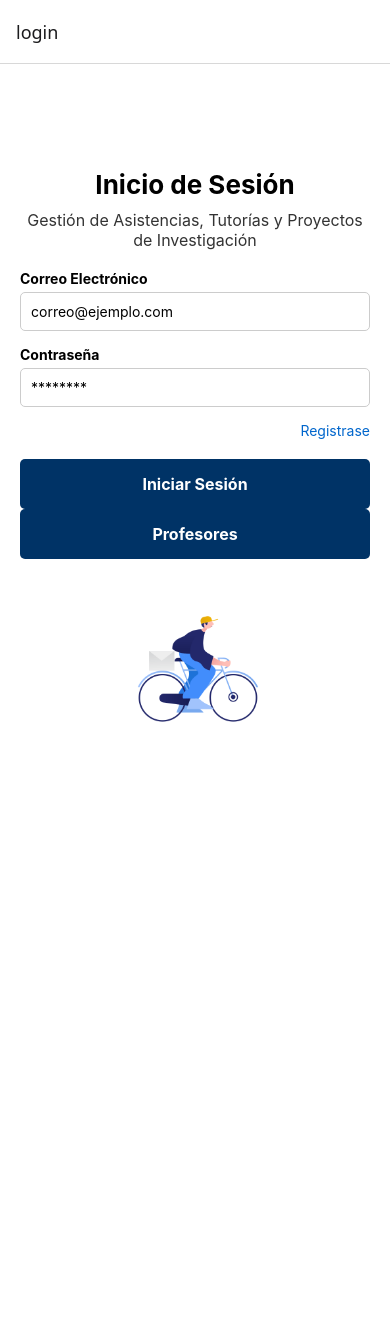
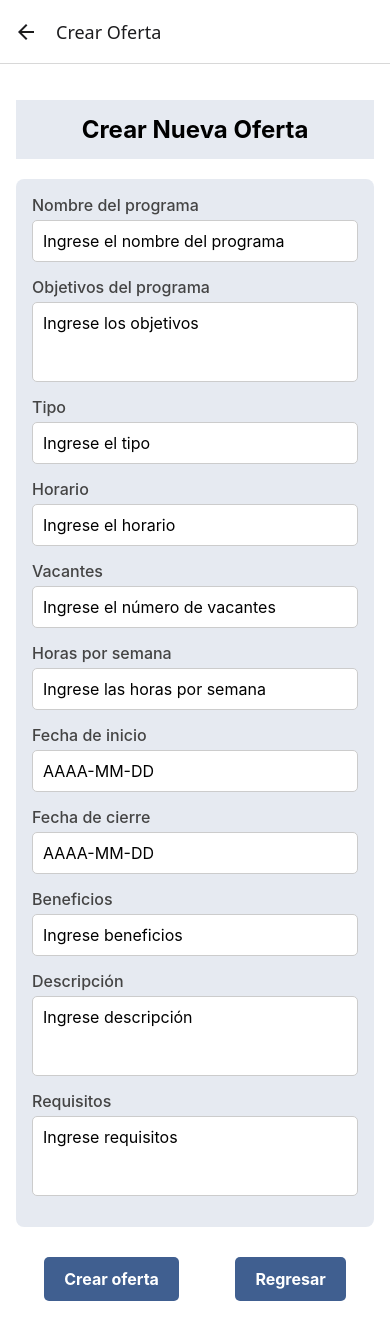
Before and after one commit to Jeshon04CRC/ProyectoAP, a React Native app: screen /creacionOfertasProfesores in a window 390 px wide. Shown: the top 1340 px of the page. Before the commit the page ends 844 px from the top, so only its background shows below. Built offline with nearby package versions, Linux system fonts and the light colour scheme.

Commit message:
Update de evaluacion y Pantalla de ofertas lista

```diff
--- a/App.js
+++ b/App.js
@@ -16,6 +16,8 @@ import HomePage from './src/Screens/Profesores/homePage';
 import RegistroEdicion from './src/Screens/Profesores/registroEdicion';
 import GestionAsignaturas from './src/Screens/Profesores/gestionAsignaturas';
 import EvaluacionRetroalimentacion from './src/Screens/Profesores/evaluacionRetroalimentacion';
+import creacionOfertas from './src/Screens/Profesores/creacionOfertas';
+
 
 const Stack = createStackNavigator();
 
@@ -38,10 +40,11 @@ export default function App() {
         <Stack.Screen name="cursosEscuela" component={cursosEscuelaScreen} />
 
         {/* Module Profesores*/}
-        <Stack.Screen name="HomePageProfesores" component={HomePage} />
-        <Stack.Screen name="registroEdicion" component={RegistroEdicion} />
-        <Stack.Screen name="gestionAsignaturas" component={GestionAsignaturas} />
-        <Stack.Screen name="evaluacionRetroalimentacion" component={EvaluacionRetroalimentacion} />
+        <Stack.Screen name="HomePageProfesores" component={HomePage} options={{title: "Inicio"}} />
+        <Stack.Screen name="registroEdicion" component={RegistroEdicion} options={{title: "Registro y edición"}}/>
+        <Stack.Screen name="gestionAsignaturas" component={GestionAsignaturas} options={{title: "Gestión de Asignaturas"}}/>
+        <Stack.Screen name="evaluacionRetroalimentacion" component={EvaluacionRetroalimentacion} options={{title: "Evaluación"}}/>
+        <Stack.Screen name="creacionOfertasProfesores" component={creacionOfertas} options={{title: "Crear Oferta"}}/>
 
 
 
--- /dev/null
+++ b/src/Screens/Profesores/creacionOfertas.jsx
@@ -0,0 +1,161 @@
+import React, { useState } from 'react';
+import { View, Text, TextInput, TouchableOpacity, ScrollView, StyleSheet } from 'react-native';
+import { styles } from '../../Style/Profesores/creacionOfertas'; // Asegúrate de que la ruta sea correcta
+const CreacionOfertas = () => {
+  // Estados para cada campo del formulario
+  const [nombrePrograma, setNombrePrograma] = useState('');
+  const [objetivos, setObjetivos] = useState('');
+  const [tipo, setTipo] = useState('');
+  const [horario, setHorario] = useState('');
+  const [vacantes, setVacantes] = useState('');
+  const [horasSemanal, setHorasSemanal] = useState('');
+  const [fechaInicio, setFechaInicio] = useState('');
+  const [fechaCierre, setFechaCierre] = useState('');
+  const [beneficios, setBeneficios] = useState('');
+  const [descripcion, setDescripcion] = useState('');
+  const [requisitos, setRequisitos] = useState('');
+
+  const handleCrearOferta = () => {
+    // Aquí se podría enviar los datos a un API, agregar validaciones, etc.
+    console.log('Creando oferta con datos:', {
+      nombrePrograma,
+      objetivos,
+      tipo,
+      horario,
+      vacantes,
+      horasSemanal,
+      fechaInicio,
+      fechaCierre,
+      beneficios,
+      descripcion,
+      requisitos,
+    });
+  };
+
+  const handleRegresar = () => {
+    console.log('Regresar');
+  };
+
+  return (
+    <ScrollView style={styles.container}>
+      <Text style={styles.header}>Crear Nueva Oferta</Text>
+      <View style={styles.formContainer}>
+        <View style={styles.formGroup}>
+          <Text style={styles.label}>Nombre del programa</Text>
+          <TextInput
+            style={styles.input}
+            placeholder="Ingrese el nombre del programa"
+            value={nombrePrograma}
+            onChangeText={setNombrePrograma}
+          />
+        </View>
+        <View style={styles.formGroup}>
+          <Text style={styles.label}>Objetivos del programa</Text>
+          <TextInput
+            style={[styles.input, styles.textArea]}
+            placeholder="Ingrese los objetivos"
+            multiline
+            value={objetivos}
+            onChangeText={setObjetivos}
+          />
+        </View>
+        <View style={styles.formGroup}>
+          <Text style={styles.label}>Tipo</Text>
+          <TextInput
+            style={styles.input}
+            placeholder="Ingrese el tipo"
+            value={tipo}
+            onChangeText={setTipo}
+          />
+          {/* Alternativamente, se podría usar un Picker para elegir el tipo */}
+        </View>
+        <View style={styles.formGroup}>
+          <Text style={styles.label}>Horario</Text>
+          <TextInput
+            style={styles.input}
+            placeholder="Ingrese el horario"
+            value={horario}
+            onChangeText={setHorario}
+          />
+        </View>
+        <View style={styles.formGroup}>
+          <Text style={styles.label}>Vacantes</Text>
+          <TextInput
+            style={styles.input}
+            placeholder="Ingrese el número de vacantes"
+            keyboardType="numeric"
+            value={vacantes}
+            onChangeText={setVacantes}
+          />
+        </View>
+        <View style={styles.formGroup}>
+          <Text style={styles.label}>Horas por semana</Text>
+          <TextInput
+            style={styles.input}
+            placeholder="Ingrese las horas por semana"
+            keyboardType="numeric"
+            value={horasSemanal}
+            onChangeText={setHorasSemanal}
+          />
+        </View>
+        <View style={styles.formGroup}>
+          <Text style={styles.label}>Fecha de inicio</Text>
+          <TextInput
+            style={styles.input}
+            placeholder="AAAA-MM-DD"
+            value={fechaInicio}
+            onChangeText={setFechaInicio}
+          />
+        </View>
+        <View style={styles.formGroup}>
+          <Text style={styles.label}>Fecha de cierre</Text>
+          <TextInput
+            style={styles.input}
+            placeholder="AAAA-MM-DD"
+            value={fechaCierre}
+            onChangeText={setFechaCierre}
+          />
+        </View>
+        <View style={styles.formGroup}>
+          <Text style={styles.label}>Beneficios</Text>
+          <TextInput
+            style={styles.input}
+            placeholder="Ingrese beneficios"
+            value={beneficios}
+            onChangeText={setBeneficios}
+          />
+        </View>
+        <View style={styles.formGroup}>
+          <Text style={styles.label}>Descripción</Text>
+          <TextInput
+            style={[styles.input, styles.textArea]}
+            placeholder="Ingrese descripción"
+            multiline
+            value={descripcion}
+            onChangeText={setDescripcion}
+          />
+        </View>
+        <View style={styles.formGroup}>
+          <Text style={styles.label}>Requisitos</Text>
+          <TextInput
+            style={[styles.input, styles.textArea]}
+            placeholder="Ingrese requisitos"
+            multiline
+            value={requisitos}
+            onChangeText={setRequisitos}
+          />
+        </View>
+      </View>
+      <View style={styles.buttonContainer}>
+        <TouchableOpacity style={styles.button} onPress={handleCrearOferta}>
+          <Text style={styles.buttonText}>Crear oferta</Text>
+        </TouchableOpacity>
+        <TouchableOpacity style={[styles.button, styles.regresarButton]} onPress={handleRegresar}>
+          <Text style={styles.buttonText}>Regresar</Text>
+        </TouchableOpacity>
+      </View>
+    </ScrollView>
+  );
+};
+
+export default CreacionOfertas;
--- a/src/Screens/Profesores/evaluacionRetroalimentacion.jsx
+++ b/src/Screens/Profesores/evaluacionRetroalimentacion.jsx
@@ -76,7 +76,7 @@ const EvaluacionRetroalimentacion = () => {
       <Text style={styles.label}>Seleccione un número de carnet:</Text>
       <Picker
         selectedValue={selectedCarnet}
-        style={styles.picker}
+        style={[styles.picker, { padding: 10, backgroundColor: '#405F9021', borderRadius: 5 }]}
         onValueChange={(itemValue) => setSelectedCarnet(itemValue)}
       >
         <Picker.Item label="Todos" value="" />
--- /dev/null
+++ b/src/Style/Profesores/creacionOfertas.js
@@ -0,0 +1,65 @@
+import { StyleSheet } from 'react-native';
+
+export const styles = StyleSheet.create({
+  container: {
+    flex: 1,
+    backgroundColor: '#fff',
+    padding: 16,
+  },
+  header: {
+    fontSize: 24,
+    fontWeight: 'bold',
+    textAlign: 'center',
+    marginVertical: 20,
+    backgroundColor: '#405F9021',
+    paddingVertical: 15,
+  },
+  formContainer: {
+    backgroundColor: '#405F9021',
+    borderRadius: 8,
+    padding: 16,
+    marginBottom: 20,
+
+  },
+  formGroup: {
+    marginBottom: 15,
+  },
+  label: {
+    fontSize: 16,
+    fontWeight: '500',
+    marginBottom: 5,
+    color: '#444',
+  },
+  input: {
+    borderWidth: 1,
+    borderColor: '#ccc',
+    borderRadius: 5,
+    padding: 10,
+    fontSize: 16,
+    backgroundColor: '#fff',
+  },
+  textArea: {
+    height: 80,
+    textAlignVertical: 'top',
+  },
+  buttonContainer: {
+    flexDirection: 'row',
+    justifyContent: 'space-around',
+    marginBottom: 30,
+    paddingVertical: 10,
+  },
+  button: {
+    backgroundColor: '#405F90',
+    paddingVertical: 12,
+    paddingHorizontal: 20,
+    borderRadius: 5,
+  },
+  regresarButton: {
+    backgroundColor: '#405F90',
+  },
+  buttonText: {
+    color: '#fff',
+    fontWeight: 'bold',
+    fontSize: 16,
+  },
+});
--- a/src/Style/Profesores/evaluacionRetroalimentacion.js
+++ b/src/Style/Profesores/evaluacionRetroalimentacion.js
@@ -10,11 +10,13 @@ export const styles = StyleSheet.create({
     fontSize: 20,
     fontWeight: 'bold',
     marginBottom: 10,
-    marginTop: 30,
+    marginTop: 10,
     textAlign: 'center'
   },
   carouselContainer: {
-    marginBottom: 20
+    marginBottom: 20,
+    padding: 30,
+    backgroundColor: '#405F9021',
   },
   card: {
     backgroundColor: '#fff',
@@ -38,7 +40,8 @@ export const styles = StyleSheet.create({
     marginBottom: 2
   },
   formGroup: {
-    marginBottom: 15
+    marginBottom: 15,
+    marginTop: 10
   },
   label: {
     fontSize: 16,
--- a/src/Style/Profesores/gestionAsignaturas.js
+++ b/src/Style/Profesores/gestionAsignaturas.js
@@ -8,7 +8,7 @@ export const styles = StyleSheet.create({
     marginBottom: 20,
   },
   headerContainer: {
-    marginTop: 20,
+    marginTop: 10,
     backgroundColor: "#405F9021",
     paddingVertical: 15,
     alignItems: "center",
--- a/src/Style/Profesores/registroEdicion.js
+++ b/src/Style/Profesores/registroEdicion.js
@@ -7,7 +7,7 @@ export const styles = StyleSheet.create({
       padding: 20
     },
     headerContainer: {
-        marginTop: 20,
+        marginTop: 10,
         backgroundColor: '#405F9021',
         paddingVertical: 15,
         alignItems: 'center',
```
